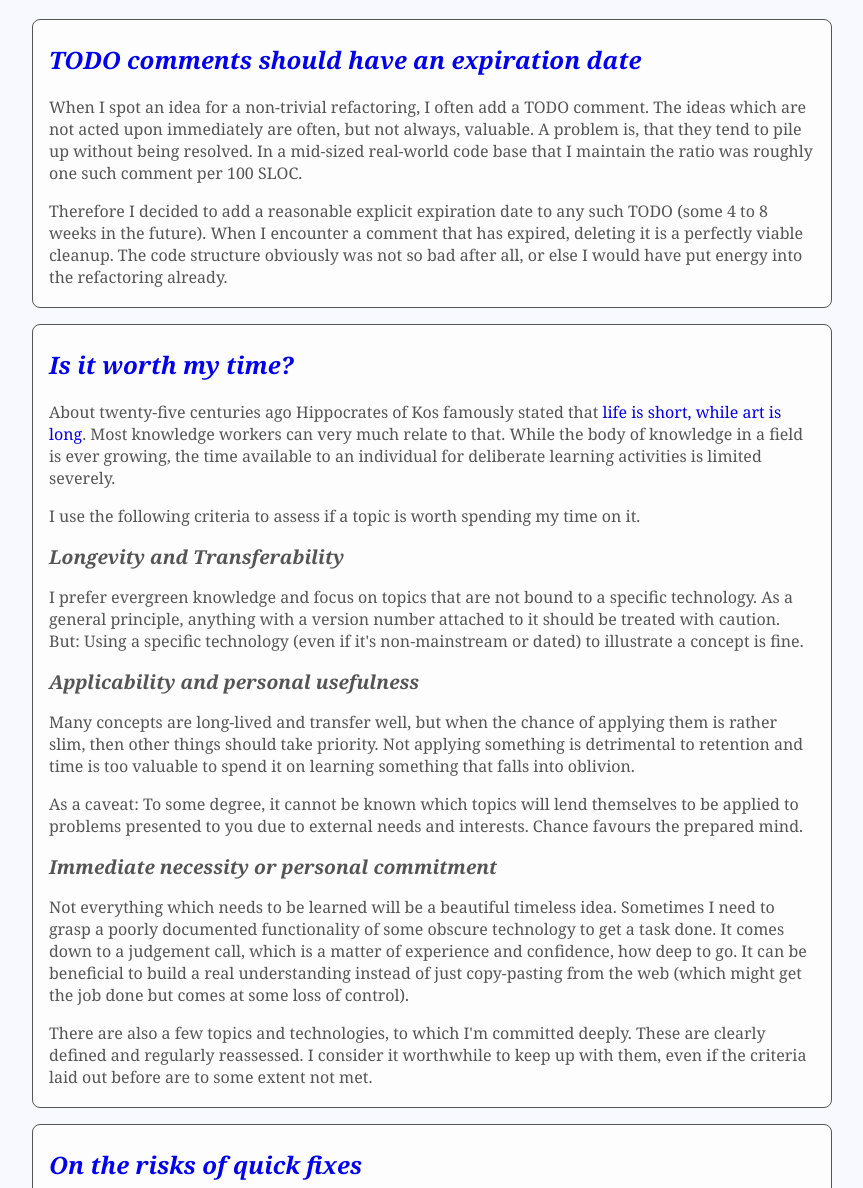
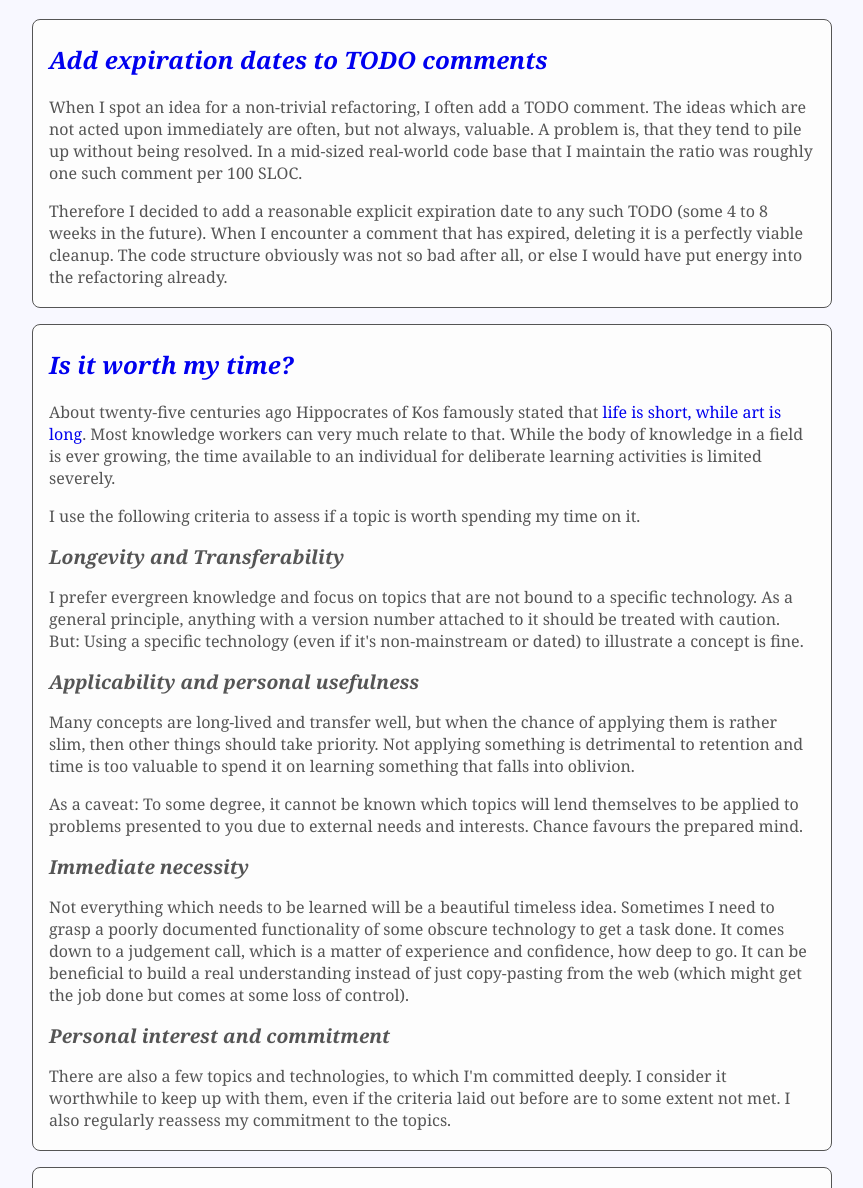
Before and after one commit to fnh/fnh.github.io, a plain HTML site: page index.html in a window 1280 px wide. Shown: the part 67-1255 px from the top of the page, without its empty margins (208-1071 px from the left). Drawn offline with Linux system fonts and the light colour scheme.

Commit message:
Minor editing

```diff
--- a/index.html
+++ b/index.html
@@ -79,8 +79,8 @@
 
 <main>
 
-<article id="todo-comments-should-have-an-expiration-date">
-<h1><a href="#todo-comments-should-have-an-expiration-date">TODO comments should have an expiration date</a></h1>
+<article id="add-expiration-dates-to-todo-comments">
+<h1><a href="#add-expiration-dates-to-todo-comments">Add expiration dates to TODO comments</a></h1>
 
 <p>
 When I spot an idea for a non-trivial refactoring, I often add a TODO comment.
@@ -132,7 +132,7 @@ to be applied to problems presented to you due to external needs and interests.
 Chance favours the prepared mind.
 </p>
 
-<h2>Immediate necessity or personal commitment</h2>
+<h2>Immediate necessity</h2>
 <p>
 Not everything which needs to be learned will be a beautiful timeless idea.
 Sometimes I need to grasp a poorly documented functionality of some obscure
@@ -141,18 +141,14 @@ experience and confidence, how deep to go. It can be beneficial to build a real
 instead of just copy-pasting from the web (which might get the job done but comes at some
 loss of control).
 </p>
+<h2>Personal interest and commitment</h2>
 <p>
 There are also a few topics and technologies, to which I'm committed deeply.
-These are clearly defined and regularly reassessed. I consider it worthwhile to
-keep up with them, even if the criteria laid out before are to some extent not met.
+I consider it worthwhile to keep up with them, even if the criteria laid out
+before are to some extent not met. I also regularly reassess my commitment to the topics.
 </p>
 
 </article>
-
-<article id="instead-of-a-comment-function" class="hidden-unless-targeted">
-Standing invitation
-</article>
-
 
 <article id="on-the-risks-of-quick-fixes" data-first-published="2021-04-07">
 <h1><a href="#on-the-risks-of-quick-fixes">On the risks of quick fixes</a></h1>
@@ -351,7 +347,7 @@ weird dude who writes raw HTML</a>.
 <hr>
 
 <footer>
-Fabian Holzer, 2021 -
+Fabian Holzer, MMXXI -
 </footer>
 
 
```
